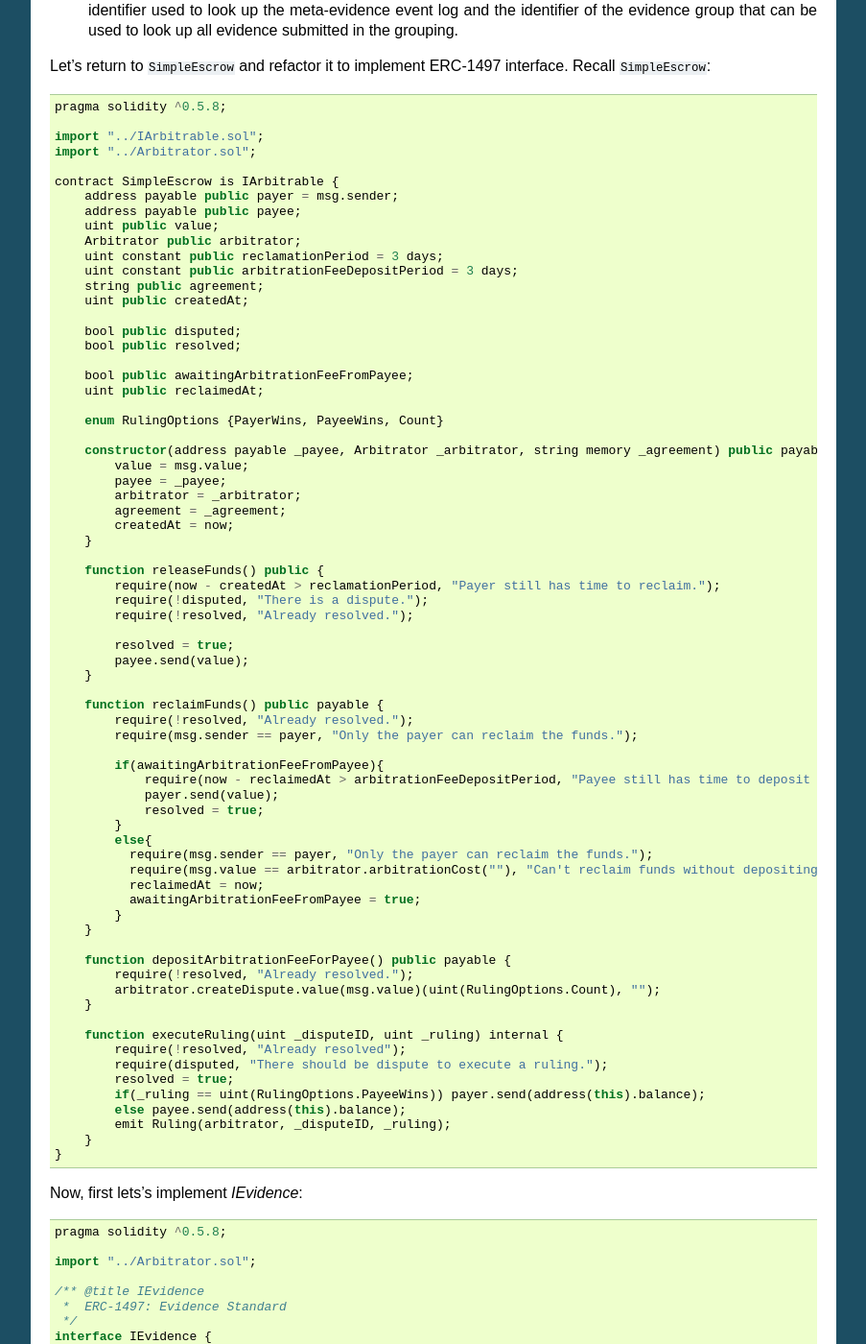
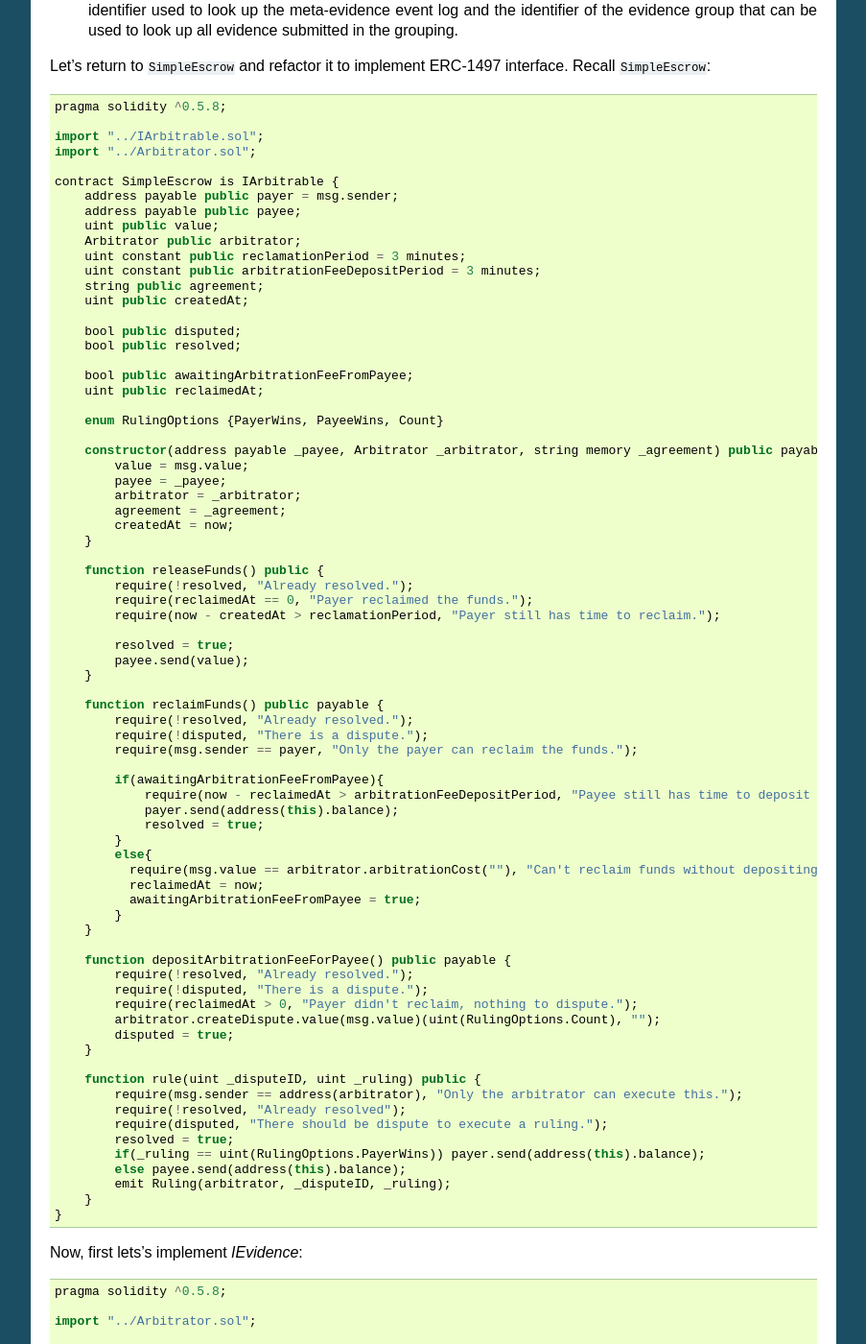
Before and after one commit to kleros/erc-792, a Sphinx documentation site: the page built from docs/erc-1497.rst, in a window 1280 px wide and 1400 px high, scrolled down 593 px. Shown: the whole window at 96% size, without its empty margins (198-1101 px from the left). Built offline with Sphinx 7.4.7, drawn with Linux system fonts in a browser that asks for light colours.

Commit message:
fix(erc-1497): update contract source code

```diff
--- a/docs/erc-1497.rst
+++ b/docs/erc-1497.rst
@@ -35,8 +35,8 @@
       address payable public payee;
       uint public value;
       Arbitrator public arbitrator;
-      uint constant public reclamationPeriod = 3 days;
-      uint constant public arbitrationFeeDepositPeriod = 3 days;
+      uint constant public reclamationPeriod = 3 minutes;
+      uint constant public arbitrationFeeDepositPeriod = 3 minutes;
       string public agreement;
       uint public createdAt;
 
@@ -57,9 +57,9 @@
       }
 
       function releaseFunds() public {
+          require(!resolved, "Already resolved.");
+          require(reclaimedAt == 0, "Payer reclaimed the funds.");
           require(now - createdAt > reclamationPeriod, "Payer still has time to reclaim.");
-          require(!disputed, "There is a dispute.");
-          require(!resolved, "Already resolved.");
 
           resolved = true;
           payee.send(value);
@@ -67,15 +67,15 @@
 
       function reclaimFunds() public payable {
           require(!resolved, "Already resolved.");
+          require(!disputed, "There is a dispute.");
           require(msg.sender == payer, "Only the payer can reclaim the funds.");
 
           if(awaitingArbitrationFeeFromPayee){
               require(now - reclaimedAt > arbitrationFeeDepositPeriod, "Payee still has time to deposit arbitration fee.");
-              payer.send(value);
+              payer.send(address(this).balance);
               resolved = true;
           }
           else{
-            require(msg.sender == payer, "Only the payer can reclaim the funds.");
             require(msg.value == arbitrator.arbitrationCost(""), "Can't reclaim funds without depositing arbitration fee.");
             reclaimedAt = now;
             awaitingArbitrationFeeFromPayee = true;
@@ -84,14 +84,18 @@
 
       function depositArbitrationFeeForPayee() public payable {
           require(!resolved, "Already resolved.");
+          require(!disputed, "There is a dispute.");
+          require(reclaimedAt > 0, "Payer didn't reclaim, nothing to dispute.");
           arbitrator.createDispute.value(msg.value)(uint(RulingOptions.Count), "");
+          disputed = true;
       }
 
-      function executeRuling(uint _disputeID, uint _ruling) internal {
+      function rule(uint _disputeID, uint _ruling) public {
+          require(msg.sender == address(arbitrator), "Only the arbitrator can execute this.");
           require(!resolved, "Already resolved");
           require(disputed, "There should be dispute to execute a ruling.");
           resolved = true;
-          if(_ruling == uint(RulingOptions.PayeeWins)) payer.send(address(this).balance);
+          if(_ruling == uint(RulingOptions.PayerWins)) payer.send(address(this).balance);
           else payee.send(address(this).balance);
           emit Ruling(arbitrator, _disputeID, _ruling);
       }
```
